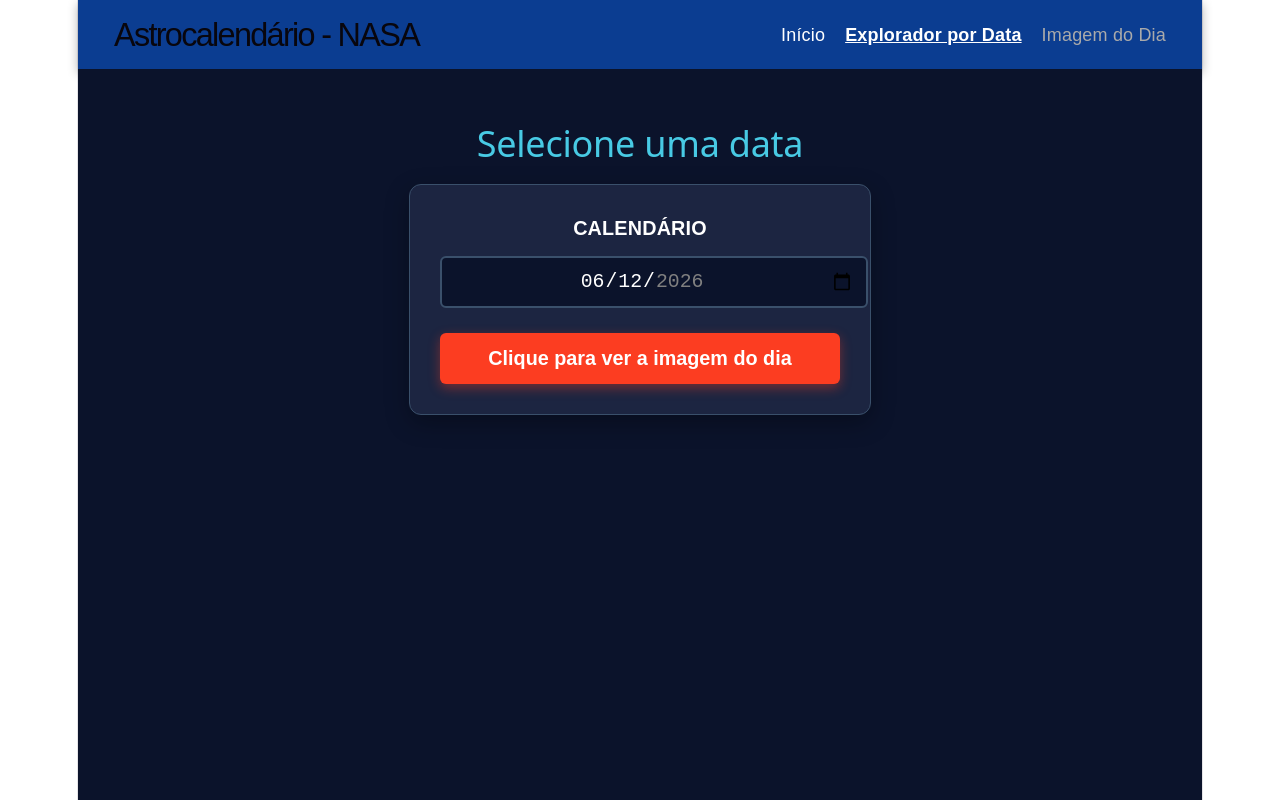
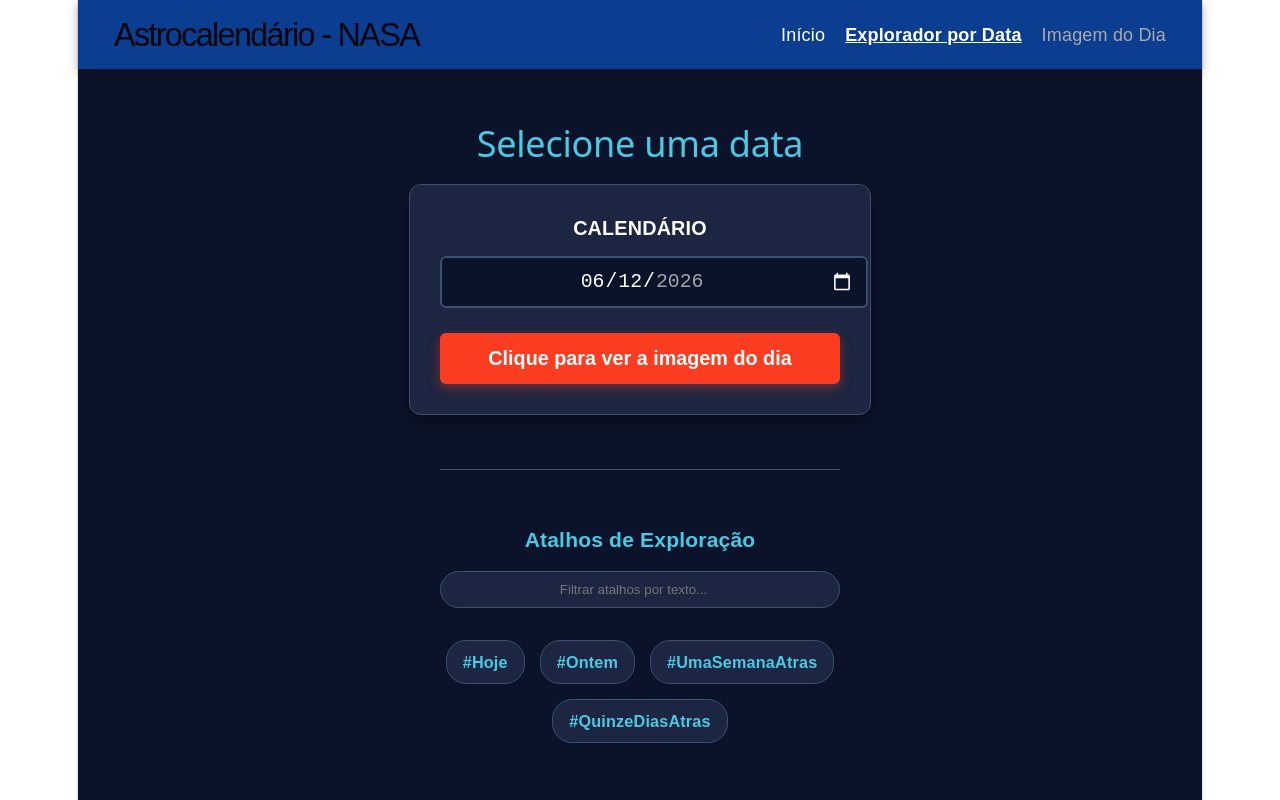
Before and after one commit to gabicpp/nasa, a React (Vite) app: page /calendario in a window 1280 px wide. Shown: the top 800 px of the page. Built offline with nearby package versions, Linux system fonts and the light colour scheme.

Commit message:
Alterações em components, pages e app.jsx

```diff
--- a/src/App.jsx
+++ b/src/App.jsx
@@ -1,8 +1,10 @@
 import { BrowserRouter, Routes, Route } from 'react-router-dom'
 import Header from './components/Header.jsx'
+import Footer from './components/Footer.jsx'
 import Home from './pages/Home.jsx'
 import SpaceList from './pages/SpaceList.jsx'
 import SpaceDetail from './pages/SpaceDetail.jsx'
+import NotFound from './pages/NotFound.jsx'
 
 function App() {
   return (
@@ -14,7 +16,9 @@ function App() {
           <Route path="/" element={<Home />} />
           <Route path="/calendario" element={<SpaceList />} />
           <Route path="/detalhe/:id" element={<SpaceDetail />} />
+          <Route path="*" element={<NotFound />} />
         </Routes>
+        <Footer />
       </div>
     </BrowserRouter>
   )
--- a/src/components/Loader.jsx
+++ b/src/components/Loader.jsx
@@ -1,7 +1,14 @@
 function Loader({ message = "Buscando dados na NASA..." }) {
   return (
-    <div style={{ textAlign: 'center', padding: '2rem', color: '#0b3d91' }}>
-      <p>{message}</p>
+    <div style={{ textAlign: 'center', padding: '1rem' }}>
+      <p style={{
+        color: '#48cae4',
+        fontSize: '1.2rem',
+        fontWeight: 'bold',
+        letterSpacing: '0.5px'
+      }}>
+        {message}
+      </p>
     </div>
   )
 }
--- /dev/null
+++ b/src/components/SpaceTag.jsx
@@ -0,0 +1,34 @@
+import { Link } from 'react-router-dom'
+
+function SpaceTag({ id, label }) {
+  return (
+    <Link
+      to={`/detalhe/${id}`}
+      style={{
+        display: 'inline-block',
+        padding: '8px 16px',
+        backgroundColor: '#1c2541',
+        color: '#48cae4',
+        textDecoration: 'none',
+        borderRadius: '20px',
+        border: '1px solid #3a506b',
+        fontSize: '0.9rem',
+        fontWeight: 'bold',
+        margin: '5px',
+        transition: 'all 0.2s ease'
+      }}
+      onMouseOver={(e) => {
+        e.target.style.backgroundColor = '#48cae4'
+        e.target.style.color = '#0b132b'
+      }}
+      onMouseOut={(e) => {
+        e.target.style.backgroundColor = '#1c2541'
+        e.target.style.color = '#48cae4'
+      }}
+    >
+      #{label}
+    </Link>
+  )
+}
+
+export default SpaceTag
--- a/src/pages/SpaceDetail.jsx
+++ b/src/pages/SpaceDetail.jsx
@@ -1,6 +1,7 @@
 import { useParams, Link } from 'react-router-dom'
 import { useState, useEffect } from 'react'
 import { fetchNasaByDate } from '../services/nasaApi'
+import Loader from '../components/Loader.jsx'
 
 function SpaceDetail() {
   const { id } = useParams()
@@ -28,13 +29,21 @@ function SpaceDetail() {
     return () => { cancelled = true }
   }, [id])
 
-  if (loading) {
-    return (
-      <div style={{ padding: '4rem', textAlign: 'center', backgroundColor: '#2b0b27ff', minHeight: '85vh', color: '#ff6f' }}>
-        <h2>Buscando registros na NASA...</h2>
-      </div>
-    )
-  }
+if (loading) {
+  return (
+    <div style={{
+      padding: '4rem',
+      textAlign: 'center',
+      backgroundColor: '#0b132b',
+      minHeight: '85vh',
+      display: 'flex',
+      justifyContent: 'center',
+      alignItems: 'center'
+    }}>
+      <Loader message="Buscando registros na NASA..." />
+    </div>
+  )
+}
 
   if (error) {
     return (
@@ -48,7 +57,7 @@ function SpaceDetail() {
   return (
     <main style={{
       padding: '2rem',
-      backgroundColor: '#2b0f0bff',
+      backgroundColor: '#0b132b',
       minHeight: '85vh',
       color: '#ffffff'
     }}>
--- a/src/pages/SpaceList.jsx
+++ b/src/pages/SpaceList.jsx
@@ -1,17 +1,16 @@
 import { useState } from 'react'
 import { useNavigate } from 'react-router-dom'
+import SpaceTag from '../components/SpaceTag'
 
 function SpaceList() {
-  // Define a data atual do dia para iniciar padrão do calendário
-
   const [dataSelecionada, setDataSelecionada] = useState(
     new Date().toISOString().split('T')[0]
   )
+  const [termoBusca, setTermoBusca] = useState('')
 
   const navigate = useNavigate()
 
   const handleAvancar = () => {
-
     navigate(`/detalhe/${dataSelecionada}`)
   }
 
@@ -20,31 +19,40 @@ function SpaceList() {
       if (typeof dateString !== "string") {
         throw new Error("Input must be a string in YYYY-MM-DD format.");
       }
-
-        // Validate basic format using regex
       if (!/^\d{4}-\d{2}-\d{2}$/.test(dateString)) {
         throw new Error("Invalid date format. Expected YYYY-MM-DD.");
       }
-
       const date = new Date(dateString);
       if (isNaN(date.getTime())) {
         throw new Error("Invalid date value.");
       }
-
-        // Subtract 7 days
       date.setDate(date.getDate() - 30);
-
-        // Format back to YYYY-MM-DD
       const year = date.getFullYear();
       const month = String(date.getMonth() + 1).padStart(2, "0");
       const day = String(date.getDate()).padStart(2, "0");
-
       return `${year}-${month}-${day}`;
     } catch (err) {
       console.error(err.message);
       return null;
     }
   }
+
+  const gerarDataRetroativa = (diasAtras) => {
+    const d = new Date()
+    d.setDate(d.getDate() - diasAtras)
+    return d.toISOString().split('T')[0]
+  }
+
+  const tagsDinamicas = [
+    { id: gerarDataRetroativa(0), label: 'Hoje' },
+    { id: gerarDataRetroativa(1), label: 'Ontem' },
+    { id: gerarDataRetroativa(7), label: 'UmaSemanaAtras' },
+    { id: gerarDataRetroativa(15), label: 'QuinzeDiasAtras' }
+  ]
+
+  const tagsFiltradas = tagsDinamicas.filter(tag =>
+    tag.label.toLowerCase().includes(termoBusca.toLowerCase())
+  )
 
   return (
     <main style={{
@@ -54,14 +62,13 @@ function SpaceList() {
       color: '#ffffffff',
       textAlign: 'center'
     }}>
-
       <h2 style={{ color: '#48cae4', marginBottom: '1rem', fontSize: '2rem' }}>
         Selecione uma data
       </h2>
 
       <div style={{
         maxWidth: '400px',
-        margin: '0 auto',
+        margin: '0 auto 3rem auto',
         backgroundColor: '#1c2541',
         padding: '30px',
         borderRadius: '12px',
@@ -76,9 +83,8 @@ function SpaceList() {
           id="datePicker"
           type="date"
           value={dataSelecionada}
-
           min={subtract7Days(new Date().toISOString().split('T')[0])}
-          max = {new Date().toISOString().split('T')[0]}
+          max={new Date().toISOString().split('T')[0]}
           onChange={(e) => setDataSelecionada(e.target.value)}
           style={{
             padding: '12px',
@@ -90,7 +96,8 @@ function SpaceList() {
             width: '100%',
             textAlign: 'center',
             marginBottom: '25px',
-            outline: 'none'
+            outline: 'none',
+            colorScheme: 'dark'
           }}
         />
 
@@ -115,6 +122,38 @@ function SpaceList() {
           Clique para ver a imagem do dia
         </button>
       </div>
+
+      <section style={{ maxWidth: '400px', margin: '0 auto', borderTop: '1px solid #3a506b', paddingTop: '2rem' }}>
+        <h3 style={{ color: '#48cae4', marginBottom: '1rem' }}>Atalhos de Exploração</h3>
+
+        <input
+          type="search"
+          placeholder="Filtrar atalhos por texto..."
+          value={termoBusca}
+          onChange={(e) => setTermoBusca(e.target.value)}
+          style={{
+            width: '100%',
+            padding: '10px',
+            borderRadius: '20px',
+            border: '1px solid #3a506b',
+            backgroundColor: '#1c2541',
+            color: '#fff',
+            outline: 'none',
+            textAlign: 'center',
+            marginBottom: '1.5rem'
+          }}
+        />
+
+        <div style={{ display: 'flex', flexWrap: 'wrap', justifyContent: 'center', gap: '5px' }}>
+          {tagsFiltradas.map(tag => (
+            <SpaceTag key={tag.id} id={tag.id} label={tag.label} />
+          ))}
+        </div>
+
+        {tagsFiltradas.length === 0 && (
+          <p style={{ color: '#aaa', fontSize: '0.9rem', marginTop: '10px' }}>Nenhum atalho corresponde ao filtro.</p>
+        )}
+      </section>
     </main>
   )
 }
```
Also changed, not shown: src/components/SpaceCard.jsx (deleted, +0 -16 lines). Lines whose indentation alone changed are shown as unchanged.
